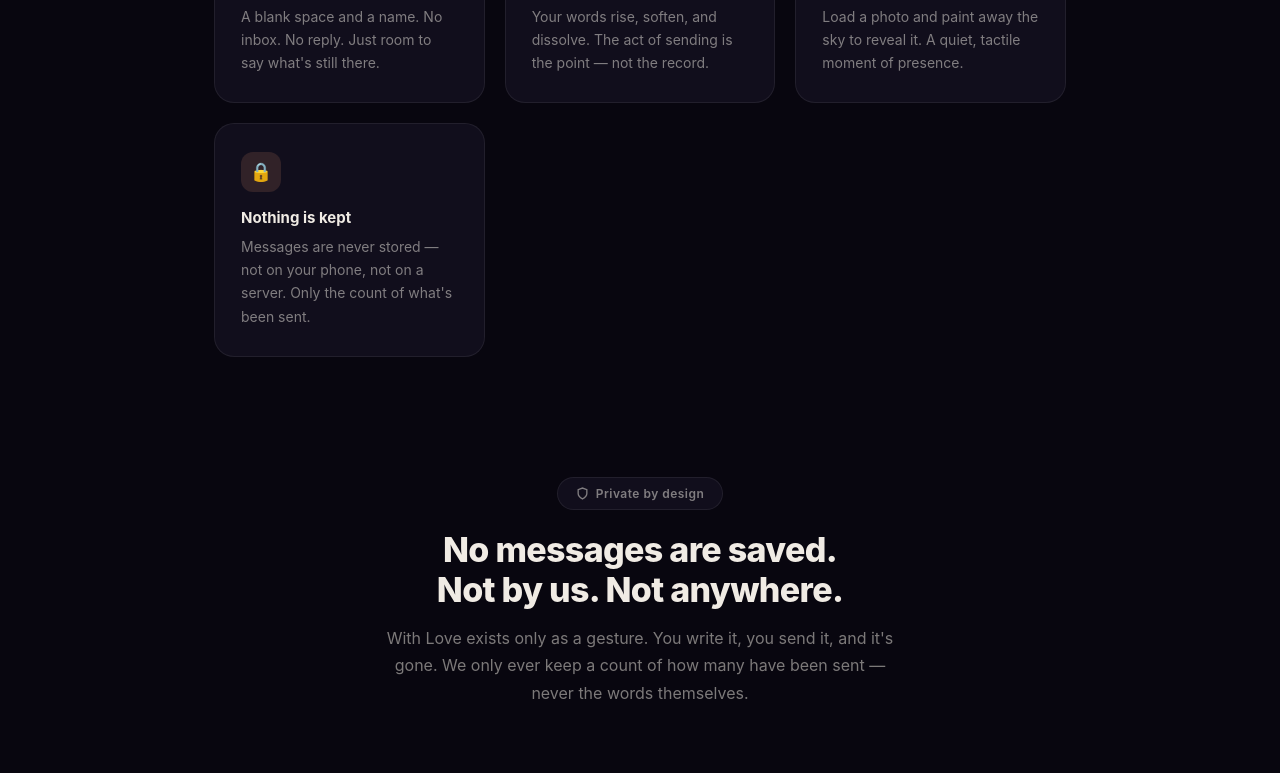
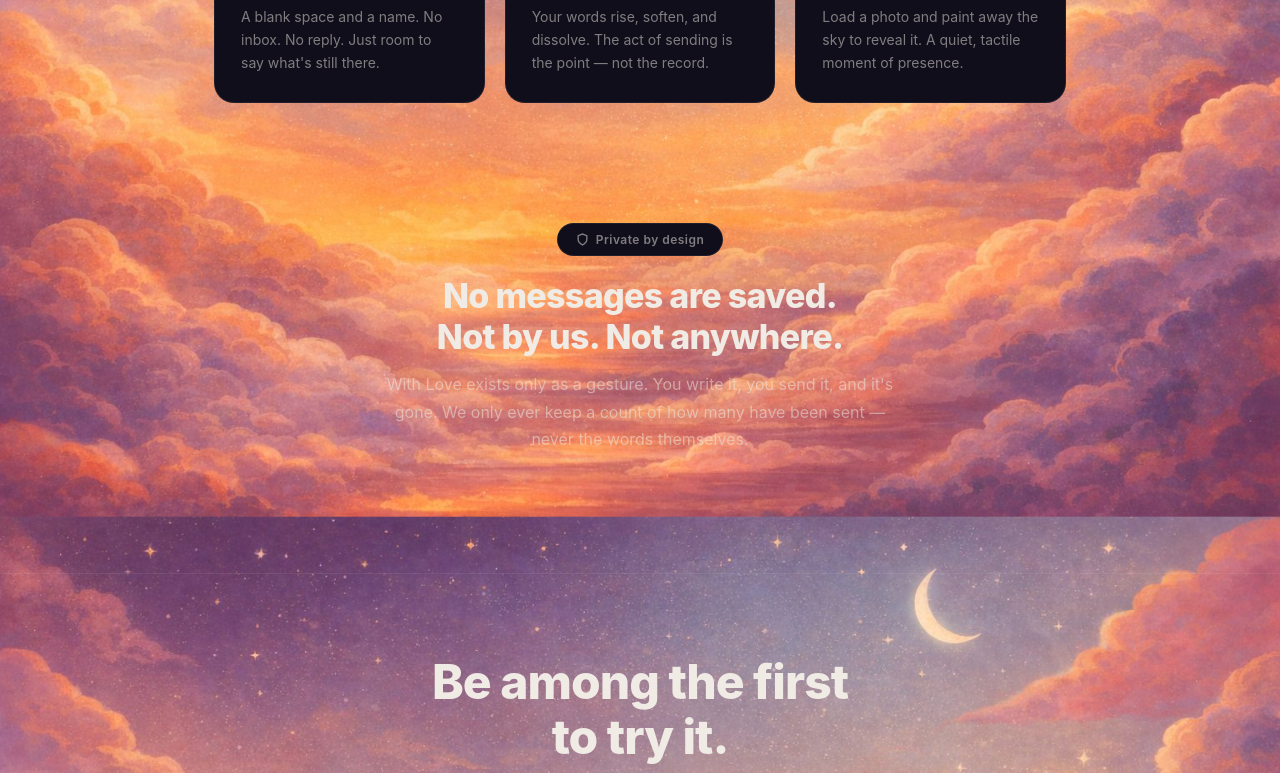
Before and after one commit to Robobergz/withLoveMessages, a plain HTML site: page index.html in a window 1280 px wide. Shown: the part 1190-1963 px from the top of the page. Drawn offline with Linux system fonts and the light colour scheme.

Commit message:
Add files via upload

```diff
--- a/index.html
+++ b/index.html
@@ -35,25 +35,25 @@
       overflow-x: hidden;
     }
 
-    /* ─── Stars background ───────────────────────────── */
+    /* ─── Full-screen background image ──────────────── */
+    body {
+      background-image: url('background.jpg'); /* swap filename to match yours */
+      background-size: cover;
+      background-position: center top;
+      background-attachment: fixed;
+      background-repeat: no-repeat;
+    }
+    /* Dark overlay so text stays readable over any photo */
     body::before {
       content: "";
       position: fixed;
       inset: 0;
-      background-image:
-        radial-gradient(1px 1px at 12% 18%, rgba(255,255,255,0.55) 0%, transparent 100%),
-        radial-gradient(1px 1px at 34% 8%,  rgba(255,255,255,0.40) 0%, transparent 100%),
-        radial-gradient(1px 1px at 56% 22%, rgba(255,255,255,0.50) 0%, transparent 100%),
-        radial-gradient(1px 1px at 78% 5%,  rgba(255,255,255,0.35) 0%, transparent 100%),
-        radial-gradient(1px 1px at 90% 30%, rgba(255,255,255,0.45) 0%, transparent 100%),
-        radial-gradient(1px 1px at 6%  42%, rgba(255,255,255,0.30) 0%, transparent 100%),
-        radial-gradient(1px 1px at 47% 55%, rgba(255,255,255,0.25) 0%, transparent 100%),
-        radial-gradient(1px 1px at 68% 48%, rgba(255,255,255,0.40) 0%, transparent 100%),
-        radial-gradient(1px 1px at 23% 70%, rgba(255,255,255,0.30) 0%, transparent 100%),
-        radial-gradient(1px 1px at 85% 65%, rgba(255,255,255,0.35) 0%, transparent 100%),
-        radial-gradient(1.5px 1.5px at 40% 80%, rgba(255,255,255,0.20) 0%, transparent 100%),
-        radial-gradient(1px 1px at 15% 90%, rgba(255,255,255,0.25) 0%, transparent 100%),
-        radial-gradient(1px 1px at 62% 88%, rgba(255,255,255,0.20) 0%, transparent 100%);
+      background: linear-gradient(
+        to bottom,
+        rgba(8,6,15,0.72) 0%,
+        rgba(8,6,15,0.58) 40%,
+        rgba(8,6,15,0.75) 100%
+      );
       pointer-events: none;
       z-index: 0;
     }
@@ -389,11 +389,6 @@
       <h3 class="feature-title">Paint them into view</h3>
       <p class="feature-body">Load a photo and paint away the sky to reveal it. A quiet, tactile moment of presence.</p>
     </div>
-    <div class="feature-card">
-      <div class="feature-icon">🔒</div>
-      <h3 class="feature-title">Nothing is kept</h3>
-      <p class="feature-body">Messages are never stored — not on your phone, not on a server. Only the count of what's been sent.</p>
-    </div>
   </section>
 
   <!-- Privacy callout -->
```
